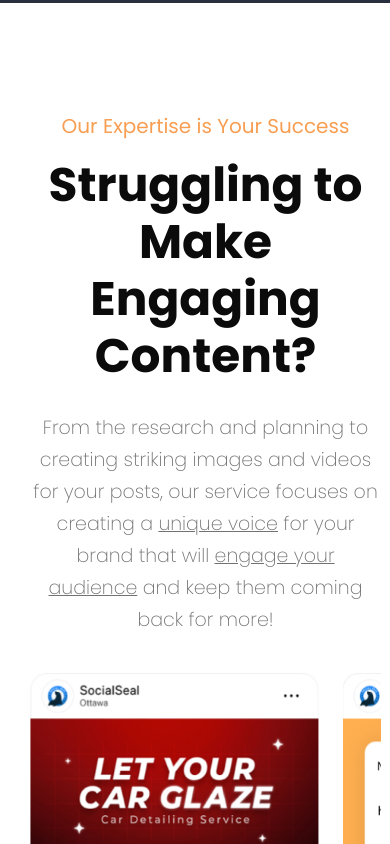
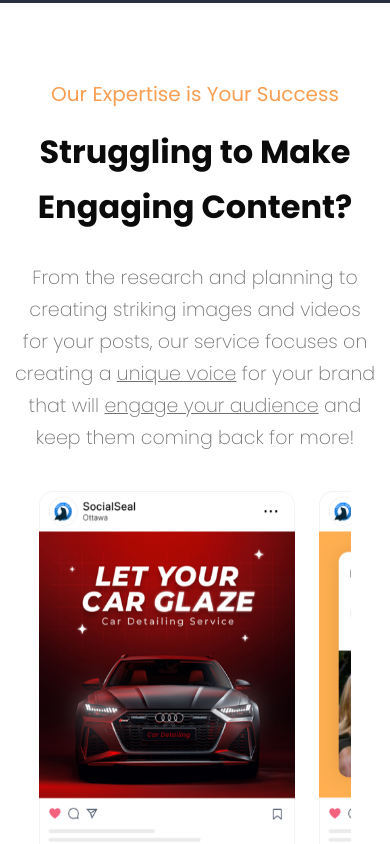
Before and after one commit to carterstorm/social--seal, a React (Vite) app: page / in a window 390 px wide. Shown: the part 3260-4104 px from the top of the page. Built offline with nearby package versions, Linux system fonts and the light colour scheme.

Commit message:
added styles for mobile devices

```diff
--- a/src/ui/SectionHeading/sectionHeadingStyles.module.scss
+++ b/src/ui/SectionHeading/sectionHeadingStyles.module.scss
@@ -44,7 +44,12 @@
       max-width: 467px;
       font-size: 47px;
       line-height: 57px;
-      margin: 19px 0 28px;
+      margin: 19px auto 28px auto;
+    }
+
+    @media (max-width: $media390) {
+      font-size: 32px;
+      line-height: 55px;
     }
   }
 }
--- a/src/ui/SwiperSection/SwiperComponent/swiperComponentStyles.module.scss
+++ b/src/ui/SwiperSection/SwiperComponent/swiperComponentStyles.module.scss
@@ -5,7 +5,7 @@
   width: 1185px;
 
   @media (max-width: $media768) {
-    width: 90vw;
+    width: calc(100vw - 78px);
   }
 }
 
--- a/src/ui/SwiperSection/swiperStyles.module.scss
+++ b/src/ui/SwiperSection/swiperStyles.module.scss
@@ -21,6 +21,10 @@
       align-items: center;
       gap: 48px;
     }
+
+    @media (max-width: $media390) {
+      gap: 26px;
+    }
   }
 }
 
@@ -31,6 +35,10 @@
     flex-direction: column;
     align-items: center;
     padding: 0 15px;
+  }
+
+  @media (max-width: $media390) {
+    padding: 0;
   }
 }
 
--- a/src/ui/WrapperSections/wrapperSectionsStyles.module.scss
+++ b/src/ui/WrapperSections/wrapperSectionsStyles.module.scss
@@ -1,4 +1,10 @@
+@import "/src/stylesVariables.scss";
+
 .container {
   padding: 112px 0;
   overflow-x: hidden;
+
+  @media (max-width: $media390) {
+    padding: 80px 0 70px;
+  }
 }
```
